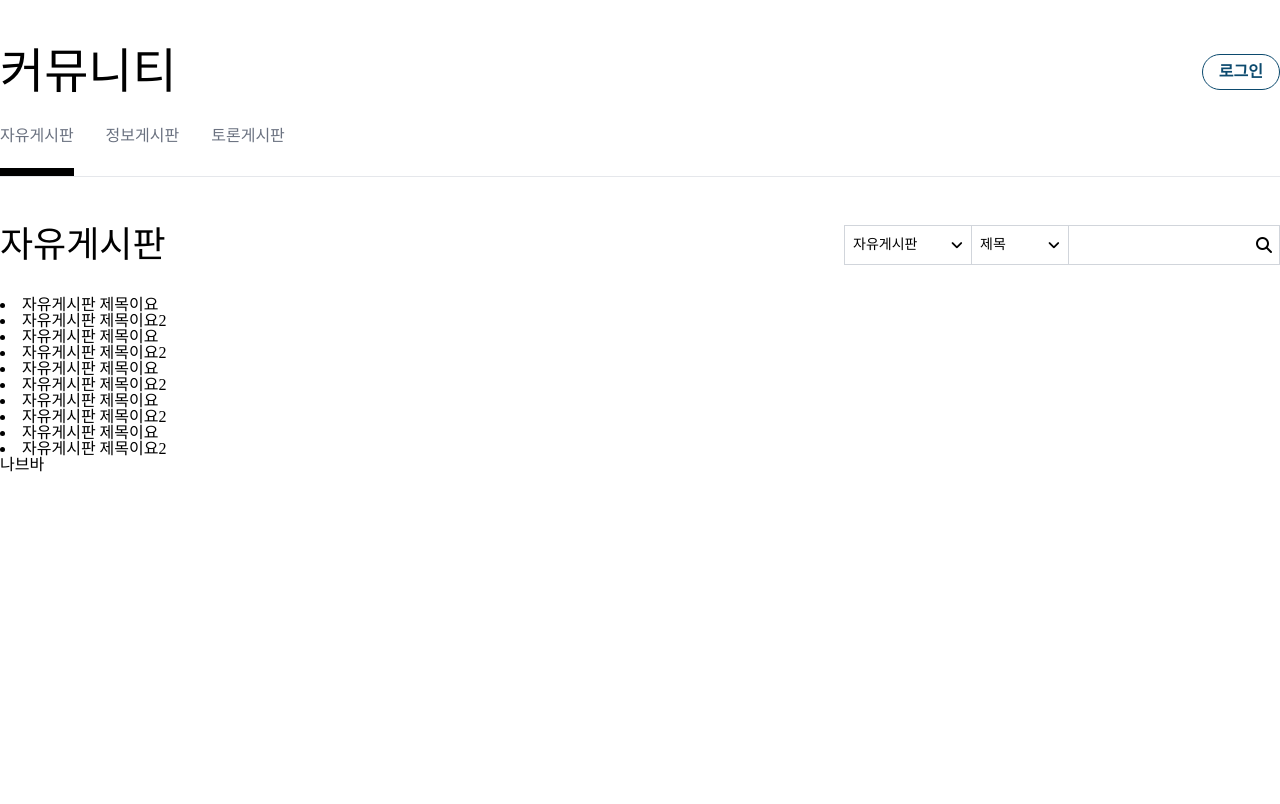
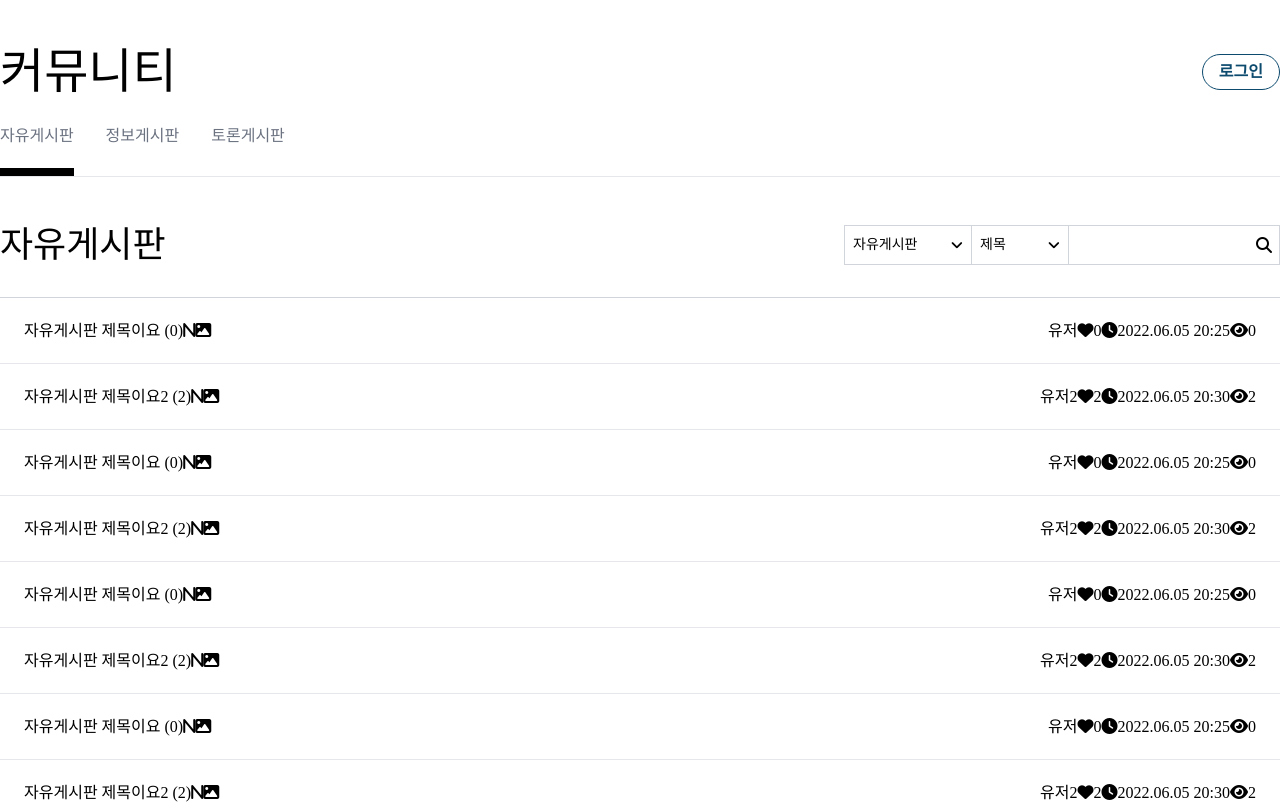
Before and after one commit to hemeum/project-community, a React (Create React App) app: page /community in a window 1280 px wide. Shown: the top 804 px of the page. Built offline with nearby package versions, Linux system fonts and the light colour scheme.

Commit message:
🚧 [작업중] 리스트 아이템 css 적용 작업 ing

```diff
--- /dev/null
+++ b/src/components/community/CLItem.tsx
@@ -0,0 +1,47 @@
+import React from 'react';
+
+interface CLitemProps {
+	item: {
+		postId: number;
+		category: string;
+		menu: string;
+		title: string;
+		content: string;
+		viewCount: string;
+		heartCount: string;
+		commentCount: string;
+		uploadImg: string;
+		writtenAt: string;
+		writerNickName: string;
+		writerProfileImg: string;
+	};
+}
+
+export default function CLitem({ item }: CLitemProps) {
+	return (
+		<li
+			key={item.postId}
+			className="py-6 px-6 border-solid border-b border-gray-200 text-basic flex justify-between"
+		>
+			<p className="w-600">
+				{item.title} ({item.commentCount})<i className="fa-solid fa-n"></i>
+				<i className="fa-solid fa-image"></i>
+			</p>
+			<div>
+				<span>{item.writerNickName}</span>
+				<span>
+					<i className="fa-solid fa-heart"></i>
+					{item.heartCount}
+				</span>
+				<span>
+					<i className="fa-solid fa-clock"></i>
+					{item.writtenAt}
+				</span>
+				<span>
+					<i className="fa-solid fa-eye"></i>
+					{item.viewCount}
+				</span>
+			</div>
+		</li>
+	);
+}
--- a/src/components/community/CommunityList.tsx
+++ b/src/components/community/CommunityList.tsx
@@ -1,4 +1,6 @@
 import React from 'react';
+
+import CLItem from './CLItem';
 
 interface CommunityListProps {
 	isMenuList: {
@@ -19,7 +21,7 @@ interface CommunityListProps {
 
 export default function CommunityList({ isMenuList }: CommunityListProps) {
 	const list = isMenuList.map((item) => {
-		return <li key={item.postId}>{item.title}</li>;
+		return <CLItem item={item}></CLItem>;
 	});
-	return <>{list}</>;
+	return <ul className="border-solid border-t border-gray-300">{list}</ul>;
 }
```
